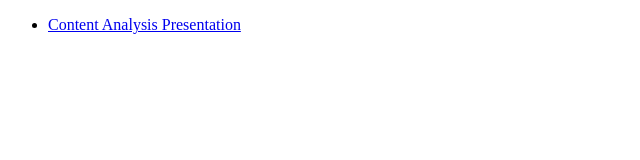
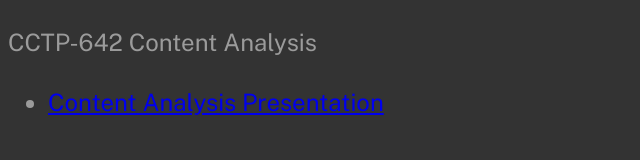
Before and after one commit to reedcodes/cctp642, an Eleventy site: page source/index.md in a window 1280 px wide. Shown: the whole page, without its empty margins (0-640 px from the left). Built offline with nearby package versions, Linux system fonts and the light colour scheme; Eleventy itself is replaced by a stand-in of ours; files that its build step writes are made by us from their sources.

Commit message:
preliminary styles

```diff
--- a/source/_includes/partials/head.njk
+++ b/source/_includes/partials/head.njk
@@ -5,4 +5,8 @@
 
 <title>{% if not home %}{{ title }} | {% endif %}{{ site.site }}</title>
 
+<link rel="preconnect" href="https://fonts.googleapis.com">
+<link rel="preconnect" href="https://fonts.gstatic.com" crossorigin>
+<link href="https://fonts.googleapis.com/css2?family=DM+Serif+Display:ital@0;1&family=Public+Sans:ital,wght@0,300;0,400;0,600;1,300;1,400;1,600&display=swap" rel="stylesheet">
+
 <link rel="stylesheet" media="screen" href="{{ dirPath }}/assets/css/cctp642.css" />
--- a/source/_includes/partials/header.njk
+++ b/source/_includes/partials/header.njk
@@ -0,0 +1,3 @@
+<header class="header">
+  <p class="header-title">{{ site.site }}</p>
+</header>
--- a/source/assets/sass/cctp642.scss
+++ b/source/assets/sass/cctp642.scss
@@ -1,4 +1,2 @@
 @use 'colors';
-
-body {
-}
+@use 'global';
--- /dev/null
+++ b/source/assets/sass/global/_base.scss
@@ -0,0 +1,18 @@
+@use 'type';
+
+body {
+  --body-background: var(--color-black);
+  --body-text: var(--color-on-black);
+
+  background: var(--body-background);
+  color: var(--body-text);
+  font-weight: 500;
+  font-size: 1.5rem;
+  line-height: 1.5;
+  font-family: type.$body;
+}
+
+img {
+  max-width: 100%;
+  height: auto;
+}
--- /dev/null
+++ b/source/assets/sass/global/_index.scss
@@ -0,0 +1 @@
+@forward 'base';
--- /dev/null
+++ b/source/assets/sass/type/_fonts.scss
@@ -0,0 +1,7 @@
+$serif: 'DM Serif Display', Georgeia, 'Times New Roman', serif;
+$sansserif: 'Public Sans', Helvetica, Arial, sans-serif;
+
+
+
+$body: $sansserif;
+$heading: $serif;
--- /dev/null
+++ b/source/assets/sass/type/_index.scss
@@ -0,0 +1 @@
+@forward 'fonts';
```
Also changed, not shown: docs/index.html (+7 -0 lines), docs/presentation/index.html (+4 -0 lines), docs/assets/css/cctp642.css.
